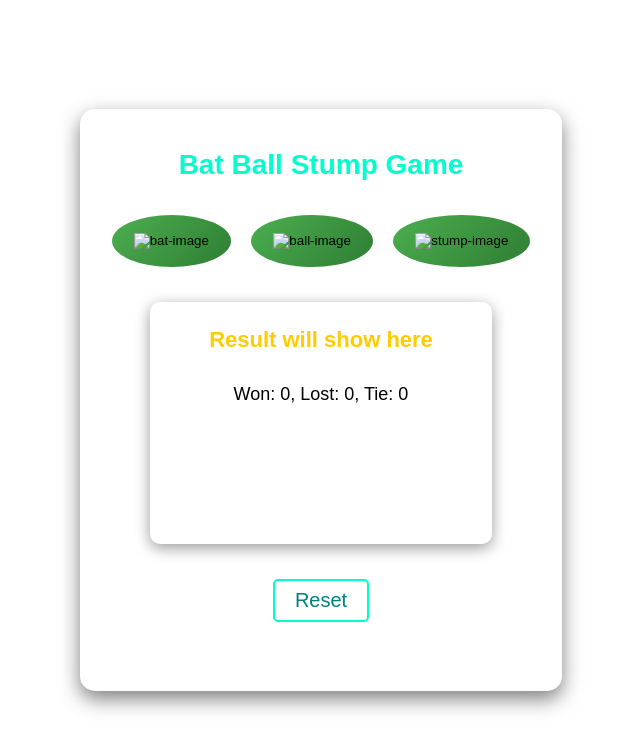
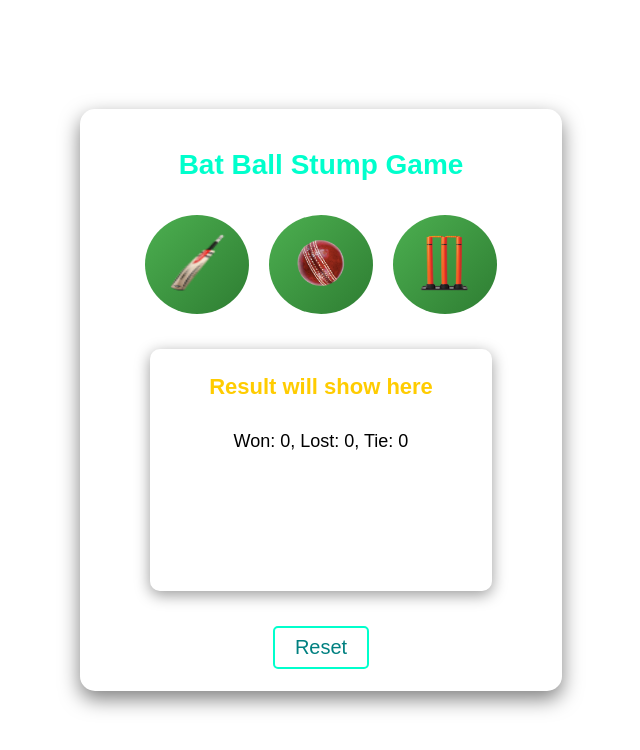
Before and after one commit to rohanshinde8725/Cricket-game-, a plain HTML site: page index.html in a window 1280 px wide. Shown: the whole page, without its empty margins (319-959 px from the left). Drawn offline with Linux system fonts and the light colour scheme.

Commit message:
Update index.html

```diff
--- a/index.html
+++ b/index.html
@@ -26,7 +26,7 @@
 
           showResult('Bat', computerChoice, resultMsg);
         "
-      ><img src="images/bat.png" alt="bat-image" class="choice-img"></button>
+      ><img src="bat.png" alt="bat-image" class="choice-img"></button>
 
       <button
         onclick="
@@ -43,7 +43,7 @@
 
           showResult('Ball', computerChoice, resultMsg);
         "
-      ><img src="images/ball.png" alt="ball-image" class="choice-img"></button>
+      ><img src="ball.png" alt="ball-image" class="choice-img"></button>
 
       <button
         onclick="
@@ -60,7 +60,7 @@
 
           showResult('Stump', computerChoice, resultMsg);
         "
-      ><img src="images/stump.png" alt="stump-image" class="choice-img"></button>
+      ><img src="stump.png" alt="stump-image" class="choice-img"></button>
     </div>
 
         <div id="result-container">
```
